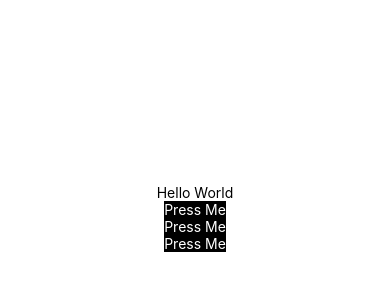
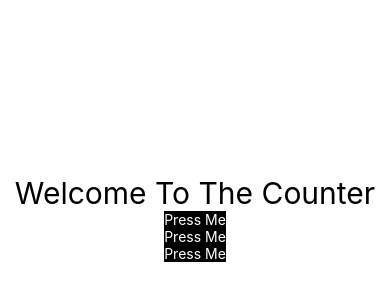
Before and after one commit to brianpompey/rnative-basics, a React Native app: screen / in a window 390 px wide. Shown: the part 204-504 px from the top of the page. Built offline with nearby package versions, Linux system fonts and the light colour scheme.

Commit message:
sized the font

```diff
--- a/App.js
+++ b/App.js
@@ -6,7 +6,7 @@ import Button from './components/button';
 export default function App() {
   return (
     <View style={styles.container}>
-      <Text>Hello World</Text>
+      <Text style={styles.headingText}>Welcome To The Counter</Text>
       <StatusBar style="auto" />
       <Button buttonName="Press Me"/>
       <Button buttonName="Press Me"/>
@@ -22,10 +22,7 @@ const styles = StyleSheet.create({
     alignItems: 'center',
     justifyContent: 'center',
   },
-  button: {
-    backgroundColor: '#000000',
-  },
-  buttonText: {
-    color: '#FFFFFF'
+  headingText: {
+    fontSize: 30
   }
 });
```
